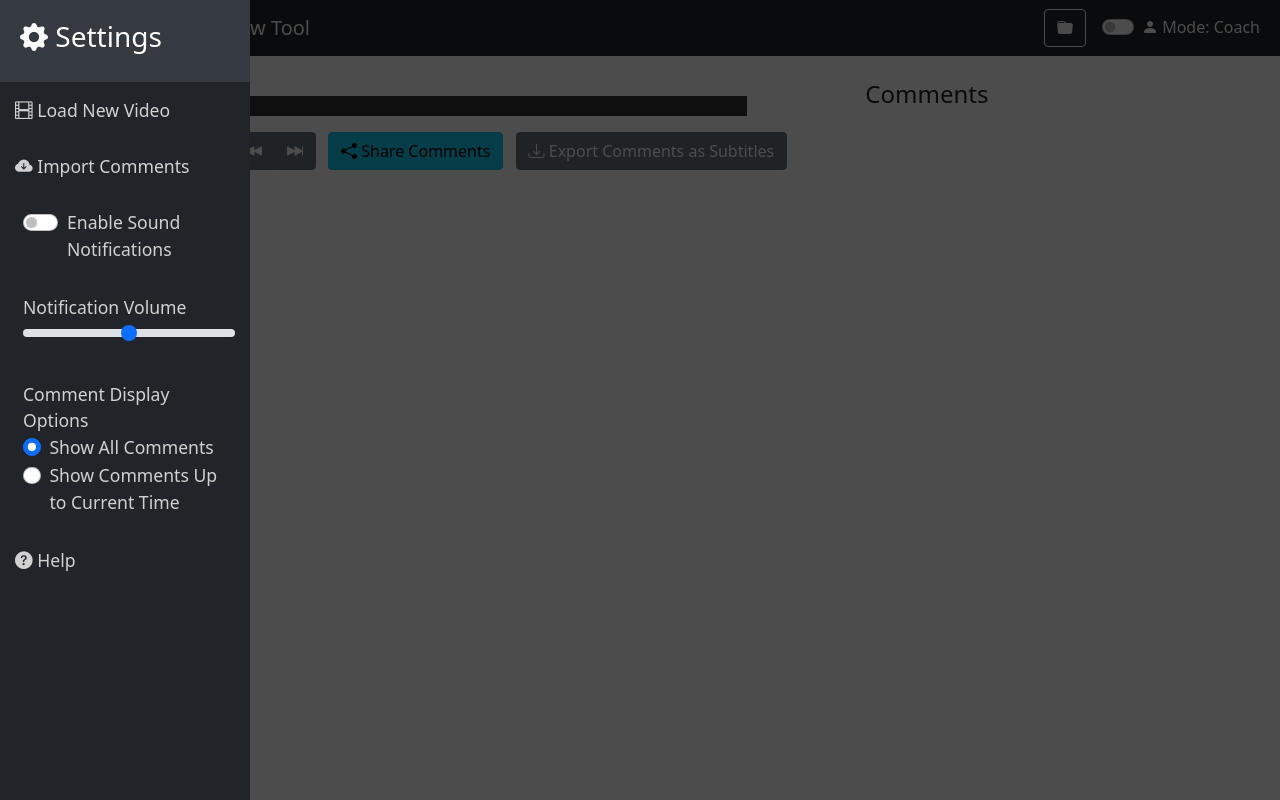
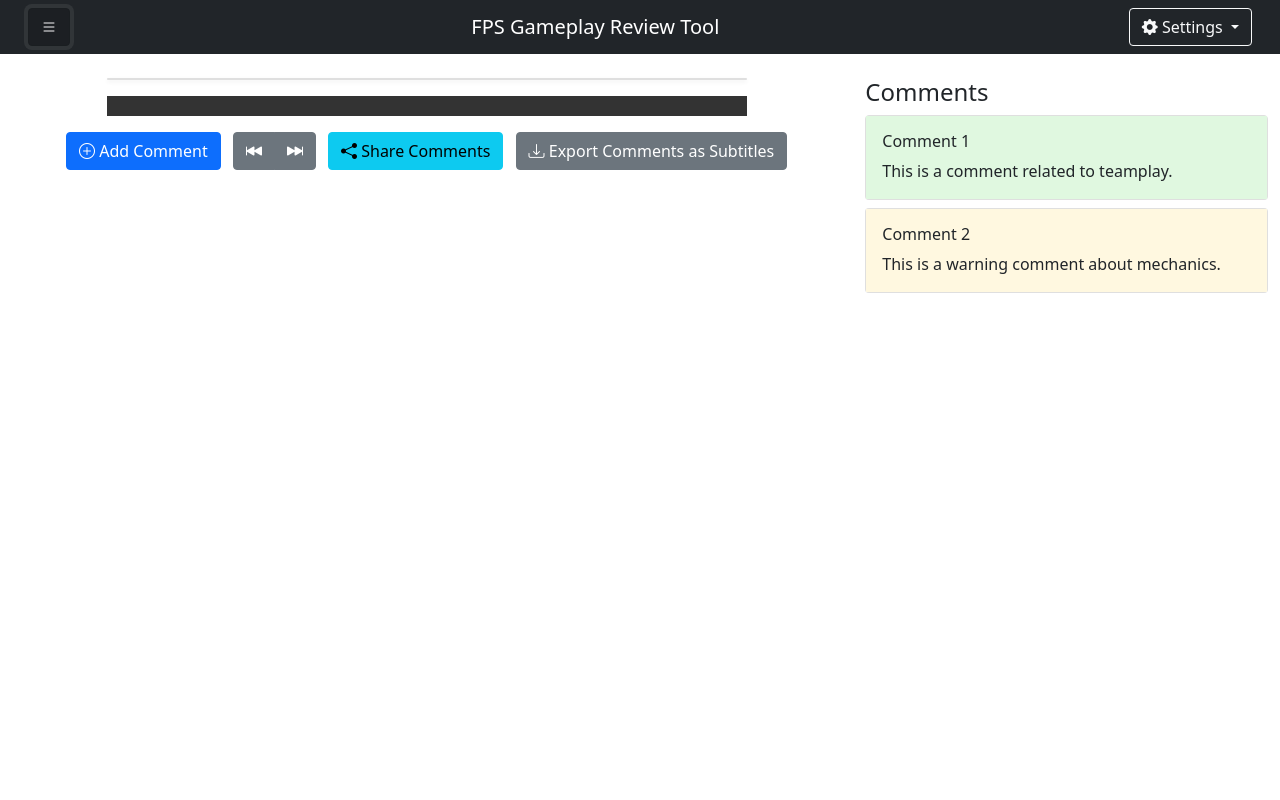
Before and after one commit to RitzDaCat/fps-review-tool, a plain HTML site: page index.html in a window 1280 px wide. Both pictures are taken after a click on the button 33 px from the left and 28 px from the top of the page. Drawn offline with nearby package versions, Linux system fonts and the light colour scheme.

Commit message:
Update index.html

```diff
--- a/index.html
+++ b/index.html
@@ -101,71 +101,6 @@
       background-color: #f8e0e0; /* Light red */
     }
 
-    /* Sidebar Styles */
-    #sidebar {
-      position: fixed;
-      top: 0;
-      left: -250px;
-      width: 250px;
-      height: 100%;
-      background-color: #343a40;
-      overflow-y: auto;
-      transition: 0.3s;
-      z-index: 1000;
-    }
-
-    #sidebar.active {
-      left: 0;
-    }
-
-    #sidebar .sidebar-header {
-      padding: 20px;
-      background-color: #343a40;
-      color: #fff;
-    }
-
-    #sidebar ul.components {
-      padding: 0;
-      list-style: none;
-    }
-
-    #sidebar ul li {
-      padding: 15px;
-      font-size: 1.1em;
-      display: block;
-      color: #d1d1d1;
-    }
-
-    #sidebar ul li a {
-      color: #d1d1d1;
-      text-decoration: none;
-      display: block;
-    }
-
-    #sidebar ul li:hover {
-      background: #575d63;
-      color: #ffffff;
-      cursor: pointer;
-    }
-
-    /* Overlay for Main Content when Sidebar is Open */
-    #overlay {
-      position: fixed;
-      display: none;
-      width: 100%;
-      height: 100%;
-      top: 0;
-      left: 0;
-      background-color: rgba(0,0,0,0.7);
-      z-index: 999;
-    }
-
-    /* Disable Add Comment Button in Student Mode */
-    .disabled {
-      pointer-events: none;
-      opacity: 0.6;
-    }
-
     /* Toast Notification Styles */
     #toast-container {
       position: fixed;
@@ -178,16 +113,6 @@
       min-width: 200px;
     }
 
-    /* Responsive Adjustments */
-    @media (max-width: 768px) {
-      #sidebar {
-        left: -250px;
-      }
-      #sidebar.active {
-        left: 0;
-      }
-    }
-
     /* Video Thumbnail */
     .video-thumbnail {
       width: 120px;
@@ -197,30 +122,32 @@
   </style>
 </head>
 <body>
-  <!-- Navbar -->
-  <nav class="navbar navbar-expand-lg navbar-dark bg-dark">
+  <!-- Toolbar -->
+  <nav class="navbar navbar-dark bg-dark px-3">
     <div class="container-fluid">
       <button type="button" id="sidebarCollapse" class="btn btn-dark me-2" aria-label="Toggle sidebar">
         <i class="bi bi-list"></i>
       </button>
-      <a class="navbar-brand" href="#">FPS Gameplay Review Tool</a>
-      <div class="ms-auto d-flex align-items-center">
-        <button id="saved-videos-btn" class="btn btn-outline-light me-3" aria-label="Saved Reviews" data-bs-toggle="tooltip" title="Saved Reviews">
-          <i class="bi bi-folder-fill"></i>
+      <h5 class="navbar-brand mb-0">FPS Gameplay Review Tool</h5>
+      <div class="dropdown">
+        <button class="btn btn-outline-light dropdown-toggle" type="button" id="settingsDropdown" data-bs-toggle="dropdown" aria-expanded="false">
+          <i class="bi bi-gear-fill"></i> Settings
         </button>
-        <div class="form-check form-switch text-white">
-          <label class="form-check-label me-2" for="mode-toggle"><i class="bi bi-person-fill"></i> Mode: <span id="current-mode">Coach</span></label>
-          <input class="form-check-input" type="checkbox" id="mode-toggle" aria-label="Toggle mode">
-        </div>
+        <ul class="dropdown-menu dropdown-menu-end" aria-labelledby="settingsDropdown">
+          <li><a class="dropdown-item" href="#" id="saved-videos-btn">Saved Reviews</a></li>
+          <li><a class="dropdown-item" href="#" id="import-comments-btn">Import Comments</a></li>
+        </ul>
       </div>
     </div>
   </nav>
 
   <!-- Sidebar -->
-  <nav id="sidebar" class="bg-dark">
-    <div class="sidebar-header">
-      <h3><i class="bi bi-gear-fill"></i> Settings</h3>
+  <div class="offcanvas offcanvas-start" tabindex="-1" id="sidebar" aria-labelledby="sidebarLabel">
+    <div class="offcanvas-header">
+      <h5 class="offcanvas-title" id="sidebarLabel"><i class="bi bi-gear-fill"></i> Settings</h5>
+      <button type="button" class="btn-close text-reset" data-bs-dismiss="offcanvas" aria-label="Close"></button>
     </div>
+    <div class="offcanvas-body">
       <ul class="components">
         <li>
           <a href="#" id="new-video-btn">
@@ -266,7 +193,8 @@
           </a>
         </li>
       </ul>
-  </nav>
+    </div>
+  </div>
 
   <!-- Overlay -->
   <div id="overlay"></div>
@@ -276,9 +204,9 @@
     <div class="container-fluid">
       <div class="row mt-4">
         <!-- Video and Timeline Column -->
-        <div class="col-md-8">
+        <div class="col-lg-8 col-md-12">
           <!-- Video Container -->
-          <div id="video-container" class="mb-3">
+          <div id="video-container" class="card shadow-sm mb-3">
             <div id="video-player"></div>
             <div id="video-overlay"></div>
           </div>
@@ -308,10 +236,23 @@
           </div>
         </div>
         <!-- Comments Column -->
-        <div class="col-md-4">
+        <div class="col-lg-4 col-md-12">
           <!-- Comment Feed -->
           <h4>Comments</h4>
-          <div id="comment-feed" class="list-group" aria-label="List of comments"></div>
+          <div id="comment-feed" class="list-group" aria-label="List of comments">
+            <div class="card mb-2">
+              <div class="card-body sentiment-good">
+                <h6 class="card-title">Comment 1</h6>
+                <p class="card-text">This is a comment related to teamplay.</p>
+              </div>
+            </div>
+            <div class="card mb-2">
+              <div class="card-body sentiment-warning">
+                <h6 class="card-title">Comment 2</h6>
+                <p class="card-text">This is a warning comment about mechanics.</p>
+              </div>
+            </div>
+          </div>
         </div>
       </div>
     </div>
@@ -324,19 +265,14 @@
 
       // Variables
       const sidebar = document.getElementById('sidebar');
-      const overlay = document.getElementById('overlay');
       const sidebarCollapse = document.getElementById('sidebarCollapse');
 
       // Initialize UI components and event listeners
       document.addEventListener('DOMContentLoaded', () => {
         // Sidebar Toggle
         sidebarCollapse.addEventListener('click', () => {
-          toggleSidebar();
-        });
-
-        // Close sidebar when overlay is clicked
-        overlay.addEventListener('click', () => {
-          toggleSidebar();
+          const bsOffcanvas = new bootstrap.Offcanvas(sidebar);
+          bsOffcanvas.toggle();
         });
 
         // Initialize tooltips
@@ -345,11 +281,6 @@
           return new bootstrap.Tooltip(tooltipTriggerEl);
         });
       });
-
-      function toggleSidebar() {
-        sidebar.classList.toggle('active');
-        overlay.style.display = sidebar.classList.contains('active') ? 'block' : 'none';
-      }
     })();
   </script>
 </body>
```
Lines whose indentation alone changed are shown as unchanged.
